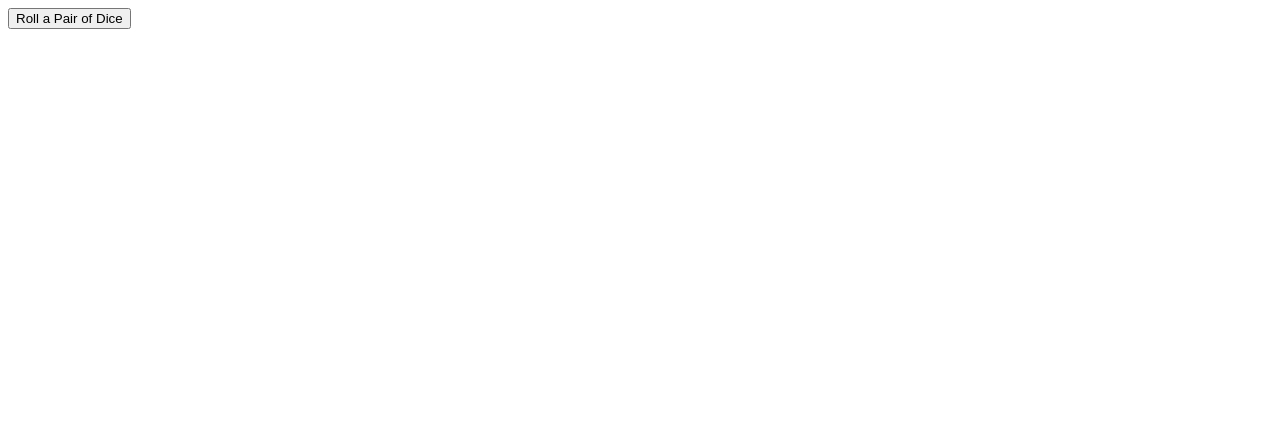
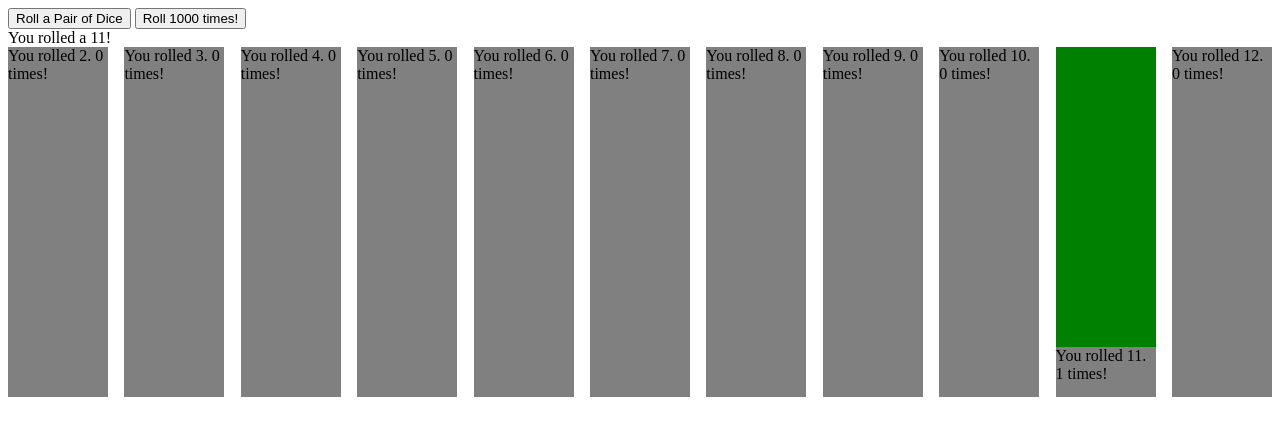
Before and after one commit to Blewis45/DiceRoll, a plain HTML site: page index.html in a window 1280 px wide. Both pictures are taken after a click on the button "Roll a Pair of Dice". Drawn offline with Linux system fonts and the light colour scheme.

Commit message:
Assignment Complete!

```diff
--- a/code.js
+++ b/code.js
@@ -1,3 +1,109 @@
 let results = [null, null, 0, 0, 0, 0, 0, 0, 0, 0, 0, 0, 0];
+let largestNumber = 0;
+// Your Code Here!
 
-// Your Code Here!
+//Roll 6 sided Die
+function rollDie(){
+
+   return (Math.floor(Math.random() * 6) +1);
+}
+
+//Adds the sum of two die roll
+function addDie(){
+
+    let sum = rollDie() + rollDie();
+    return sum;
+
+}
+
+function findLargest(arr){
+
+    for(let index = 0; index < arr.length; index++){
+
+        if(arr[index] > largestNumber)
+                largestNumber = arr[index];
+    }
+    console.log(largestNumber);
+}
+
+//Deletes all children in parent tag.
+function deleteAllChildren(parentTag){
+    while(parentTag.firstChild){
+        parentTag.removeChild(parentTag.firstChild);
+    }
+}
+
+//Draws Graph
+function renderGraph(){
+
+
+    //Gets the graph tag and delete all the previous child divs from
+    let graph = document.getElementById("graph");
+    deleteAllChildren(graph);
+    findLargest(results);
+
+    for(let index = 0; index < results.length; index++){
+
+
+        //Display every div except the first two since they are null
+        if(results[index] !== null)
+        {
+          /*   //Creates 3 divs. A gray box which holds the bar graph and the text.
+            The bar graph for amount of times the dice was rolled
+            A text div to hold the text displaying the number of times it was rolled*/
+
+            let graybox = document.createElement("div");
+            let dieDiv = document.createElement("div");
+            let textdiv = document.createTextNode("You rolled " + index + ". " + "\n" + results[index] + " times!");
+
+            //Creates the size of each div in proportion to the largest number in results;
+            let barsize = (results[index]/largestNumber) * 300;
+
+
+            dieDiv.className = "dieDiv barDiv";
+            graybox.className = "dieDiv";
+            //The extra 50 px is to compensate for the text.
+
+            graybox.style.height = 350 + "px";
+            dieDiv.style.height = barsize + "px";
+
+            graybox.append(dieDiv);
+            graybox.append(textdiv);
+
+            graph.append(graybox);
+        }
+
+
+    }
+}
+
+let button = document.getElementById('roll');
+button.addEventListener('click',function(event){
+
+    let resultag = document.getElementById("result");
+    let sum = addDie();
+    results[sum] +=1;
+
+    resultag.innerText = "You rolled a " + sum +"!";
+    renderGraph();
+    console.log(results);
+});
+
+let button2 = document.getElementById('1000roll');
+button2.addEventListener('click',function(event){
+
+    let count = 0;
+
+    while(count <1000){
+
+        let resultag = document.getElementById("result");
+        let sum = addDie();
+        results[sum] +=1;
+        count++;
+    }
+
+    console.log(count);
+    renderGraph();
+
+
+})
--- a/index.html
+++ b/index.html
@@ -22,8 +22,10 @@
   <body>
     <!-- Your HTML Here! -->
     <button id="roll">Roll a Pair of Dice</button>
+    <button id = "1000roll">Roll 1000 times!</button>
     <div id="result"></div>
     <div id="graph"></div>
+
     <script src="code.js"></script>
   </body>
 </html>
--- a/style.css
+++ b/style.css
@@ -3,3 +3,23 @@
 button {
   cursor: pointer;
 }
+
+#graph{
+  display:flex;
+  justify-content: space-between;
+  align-items:center;
+
+
+}
+
+.dieDiv{
+  background-color: gray;
+  height:300px;
+  flex-basis:100px;
+
+}
+.barDiv
+{
+  height: 200px;
+  background-color: green;
+}
```
